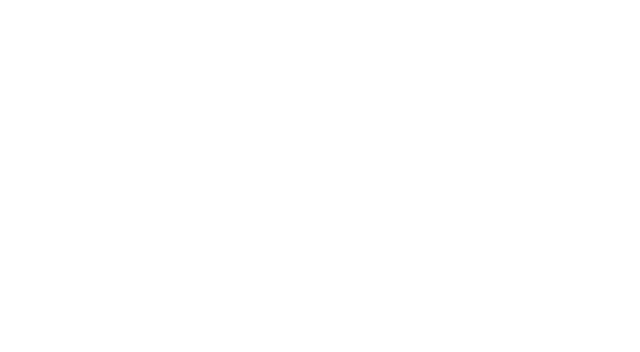
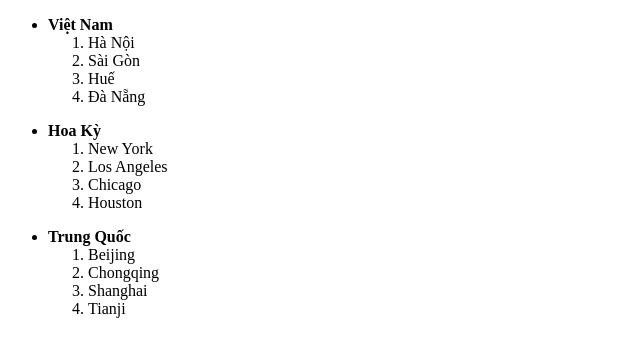
Before and after one commit to KangD1804/-GitProject, a plain HTML site: page news.html in a window 1280 px wide. Shown: the whole page, without its empty margins (0-640 px from the left). Drawn offline with Linux system fonts and the light colour scheme.

Commit message:
update bai tap

```diff
--- a/news.html
+++ b/news.html
@@ -5,6 +5,32 @@
     <title>Title</title>
 </head>
 <body>
+<ul> <li><b> Việt Nam</b></li>
+    <ol>
+        <li>Hà Nội</li>
+        <li>Sài Gòn</li>
+        <li>Huế</li>
+        <li>Đà Nẵng</li>
+    </ol>
+</ul>
+
+<ul> <li><b> Hoa Kỳ</b></li>
+    <ol>
+        <li>New York</li>
+        <li>Los Angeles</li>
+        <li>Chicago</li>
+        <li>Houston</li>
+    </ol>
+</ul>
+
+<ul> <li><b> Trung Quốc</b></li>
+    <ol>
+        <li>Beijing</li>
+        <li>Chongqing</li>
+        <li>Shanghai</li>
+        <li>Tianji</li>
+    </ol>
+</ul>
 
 </body>
 </html>
```
